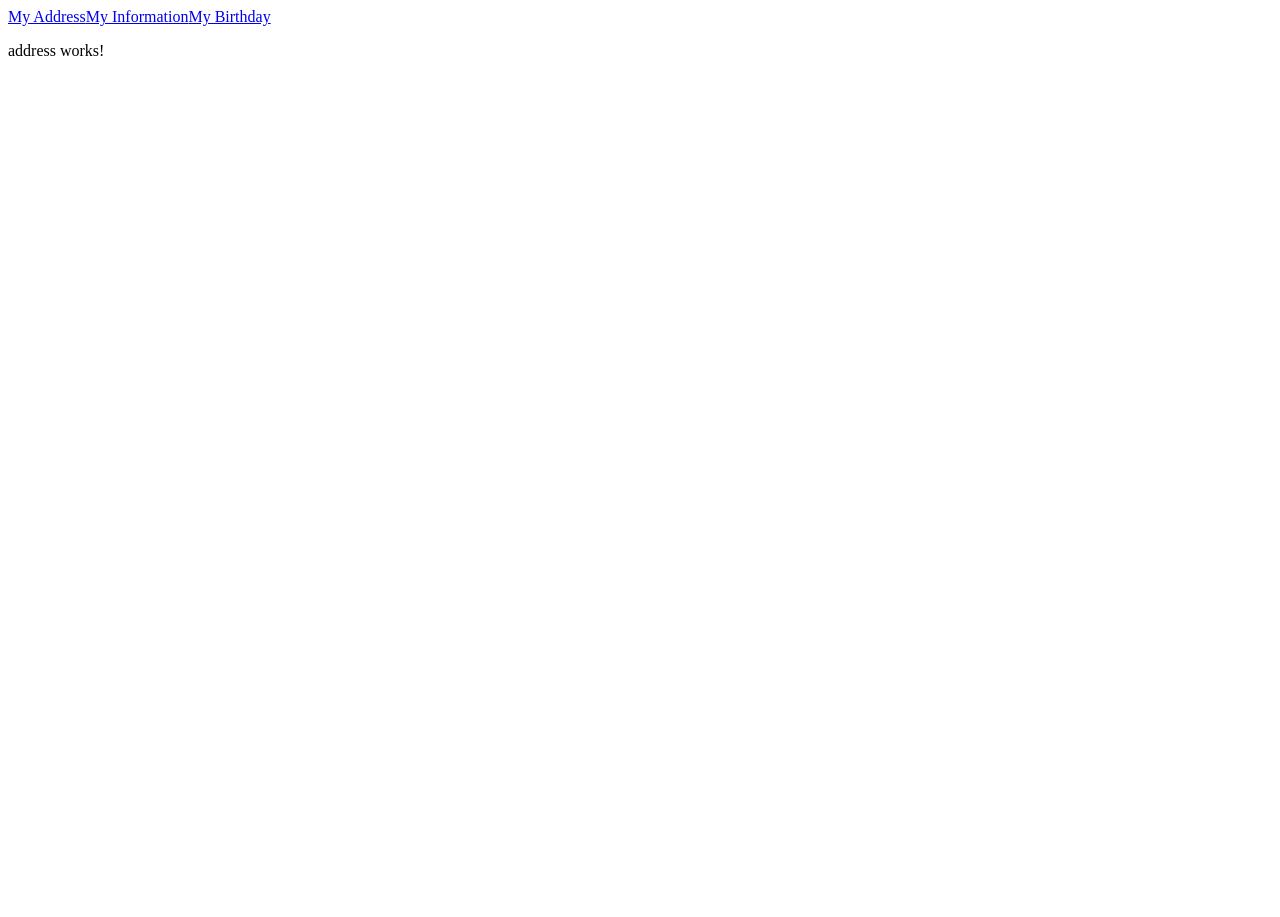
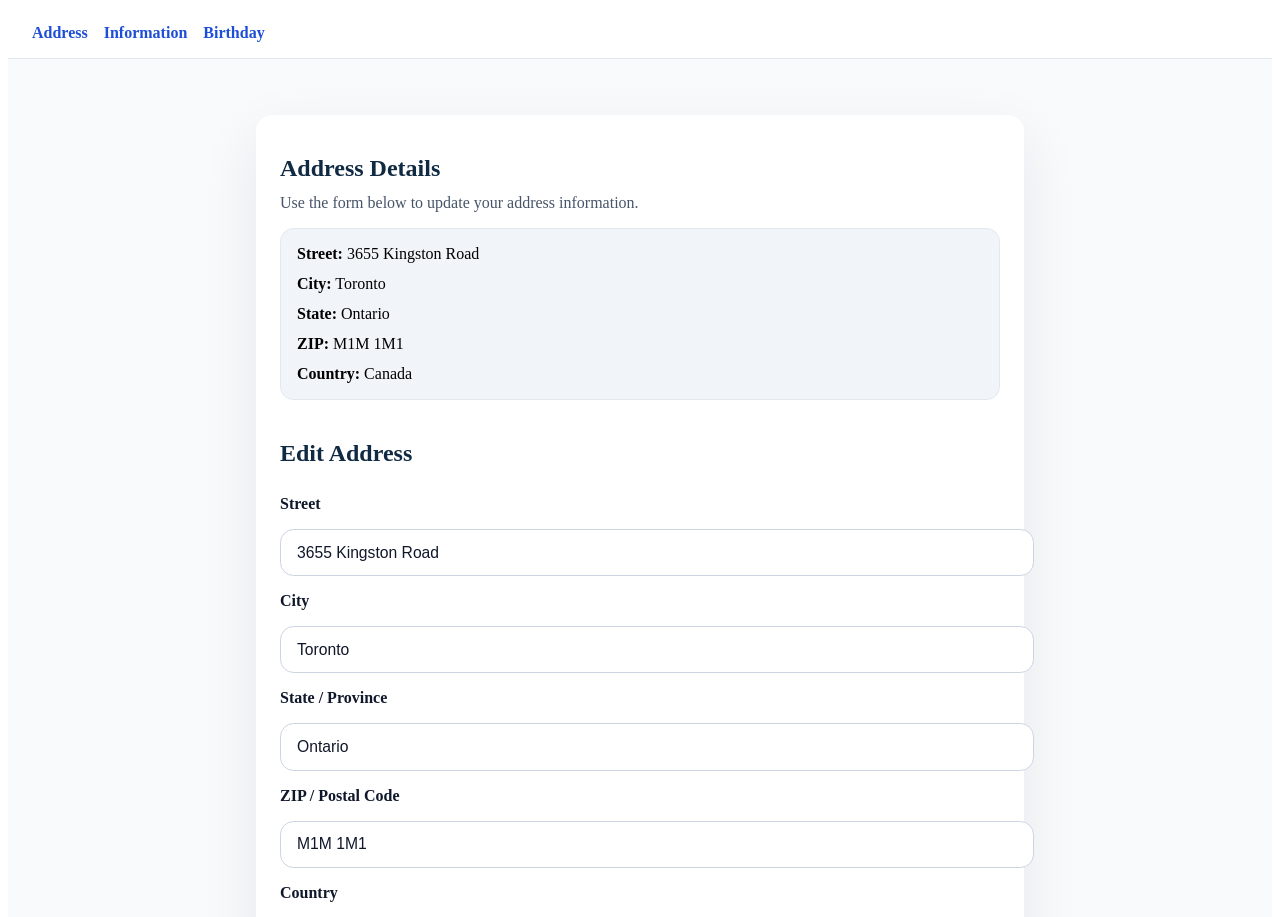
Before and after one commit to alexnoutashGTA/AidaSpace, an Angular app: page /address in a window 1280 px wide. Shown: the top 917 px of the page. Before the commit the page ends 800 px from the top, so only its background shows below. Built offline with nearby package versions, Linux system fonts and the light colour scheme.

Commit message:
first address component

```diff
--- a/src/app/address/address.css
+++ b/src/app/address/address.css
@@ -0,0 +1,80 @@
+.address-page {
+  max-width: 720px;
+  margin: 2rem auto;
+  padding: 1.5rem;
+  display: grid;
+  gap: 1.5rem;
+  background: #ffffff;
+  border-radius: 1rem;
+  box-shadow: 0 20px 60px rgba(15, 23, 42, 0.08);
+}
+
+.address-summary {
+  padding: 1rem 0;
+}
+
+.address-summary h1,
+.address-form h2 {
+  margin: 0 0 0.75rem;
+  color: #102a43;
+}
+
+.summary-text {
+  margin: 0 0 1rem;
+  color: #475569;
+}
+
+.summary-card {
+  display: grid;
+  gap: 0.75rem;
+  padding: 1rem;
+  background: #f1f5f9;
+  border-radius: 0.85rem;
+  border: 1px solid #e2e8f0;
+}
+
+.address-form {
+  display: grid;
+  gap: 1rem;
+}
+
+.address-form label {
+  font-weight: 600;
+  color: #0f172a;
+}
+
+.input-field {
+  width: 100%;
+  padding: 0.85rem 1rem;
+  border-radius: 0.85rem;
+  border: 1px solid #cbd5e1;
+  color: #0f172a;
+  font-size: 0.98rem;
+  background: #ffffff;
+}
+
+.input-field:focus {
+  outline: 2px solid #93c5fd;
+  outline-offset: 2px;
+  border-color: transparent;
+}
+
+.save-button {
+  width: fit-content;
+  padding: 0.95rem 1.5rem;
+  background: #2563eb;
+  border: none;
+  border-radius: 0.85rem;
+  color: #ffffff;
+  font-weight: 700;
+  cursor: pointer;
+}
+
+.save-button:hover {
+  background: #1d4ed8;
+}
+
+.save-message {
+  color: #16a34a;
+  font-weight: 600;
+}
--- a/src/app/address/address.html
+++ b/src/app/address/address.html
@@ -1 +1,70 @@
-<p>address works!</p>
+<div class="address-page">
+  <section class="address-summary">
+    <h1>Address Details</h1>
+    <p class="summary-text">Use the form below to update your address information.</p>
+    <div class="summary-card">
+      <div><strong>Street:</strong> {{ address().street }}</div>
+      <div><strong>City:</strong> {{ address().city }}</div>
+      <div><strong>State:</strong> {{ address().state }}</div>
+      <div><strong>ZIP:</strong> {{ address().zip }}</div>
+      <div><strong>Country:</strong> {{ address().country }}</div>
+    </div>
+  </section>
+
+  <form class="address-form" (ngSubmit)="onSubmit()">
+    <h2>Edit Address</h2>
+
+    <label for="street">Street</label>
+    <input
+      id="street"
+      name="street"
+      class="input-field"
+      type="text"
+      [ngModel]="address().street"
+      (ngModelChange)="updateField('street', $event)"
+    />
+
+    <label for="city">City</label>
+    <input
+      id="city"
+      name="city"
+      class="input-field"
+      type="text"
+      [ngModel]="address().city"
+      (ngModelChange)="updateField('city', $event)"
+    />
+
+    <label for="state">State / Province</label>
+    <input
+      id="state"
+      name="state"
+      class="input-field"
+      type="text"
+      [ngModel]="address().state"
+      (ngModelChange)="updateField('state', $event)"
+    />
+
+    <label for="zip">ZIP / Postal Code</label>
+    <input
+      id="zip"
+      name="zip"
+      class="input-field"
+      type="text"
+      [ngModel]="address().zip"
+      (ngModelChange)="updateField('zip', $event)"
+    />
+
+    <label for="country">Country</label>
+    <input
+      id="country"
+      name="country"
+      class="input-field"
+      type="text"
+      [ngModel]="address().country"
+      (ngModelChange)="updateField('country', $event)"
+    />
+
+    <button class="save-button" type="submit">Save Address</button>
+    <div class="save-message" *ngIf="saved()">{{ saved() }}</div>
+  </form>
+</div>
--- a/src/app/address/address.ts
+++ b/src/app/address/address.ts
@@ -1,9 +1,38 @@
-import { Component } from '@angular/core';
+import { Component, signal } from '@angular/core';
+import { CommonModule } from '@angular/common';
+import { FormsModule } from '@angular/forms';
+
+interface AddressModel {
+  street: string;
+  city: string;
+  state: string;
+  zip: string;
+  country: string;
+}
 
 @Component({
   selector: 'app-address',
-  imports: [],
+  imports: [CommonModule, FormsModule],
   templateUrl: './address.html',
   styleUrl: './address.css',
 })
-export class Address {}
+export class Address {
+  protected readonly address = signal<AddressModel>({
+    street: '3655 Kingston Road',
+    city: 'Toronto',
+    state: 'Ontario',
+    zip: 'M1M 1M1',
+    country: 'Canada',
+  });
+
+  protected readonly saved = signal('');
+
+  protected updateField<K extends keyof AddressModel>(key: K, value: string): void {
+    this.address.update((current) => ({ ...current, [key]: value }));
+  }
+
+  protected onSubmit(): void {
+    this.saved.set('Address saved successfully.');
+    setTimeout(() => this.saved.set(''), 3000);
+  }
+}
--- a/src/app/app.css
+++ b/src/app/app.css
@@ -0,0 +1,28 @@
+.app-shell {
+  min-height: 100vh;
+  background: #f8fafc;
+}
+
+.app-nav {
+  display: flex;
+  gap: 1rem;
+  flex-wrap: wrap;
+  align-items: center;
+  padding: 1rem 1.5rem;
+  background: #ffffff;
+  border-bottom: 1px solid #e2e8f0;
+}
+
+.app-nav a {
+  color: #1d4ed8;
+  text-decoration: none;
+  font-weight: 700;
+}
+
+.app-nav a:hover {
+  color: #0f172a;
+}
+
+.app-main {
+  padding: 1.5rem;
+}
--- a/src/app/app.html
+++ b/src/app/app.html
@@ -1,8 +1,11 @@
-<div>
-<a routerLink="/address">My Address</a>
-  <a routerLink="/information">My Information</a>
-  <a routerLink="/birth">My Birthday</a>
+<div class="app-shell">
+  <nav class="app-nav">
+    <a routerLink="/address">Address</a>
+    <a routerLink="/information">Information</a>
+    <a routerLink="/birth">Birthday</a>
+  </nav>
 
-<router-outlet />
-
+  <main class="app-main">
+    <router-outlet />
+  </main>
 </div>
```
